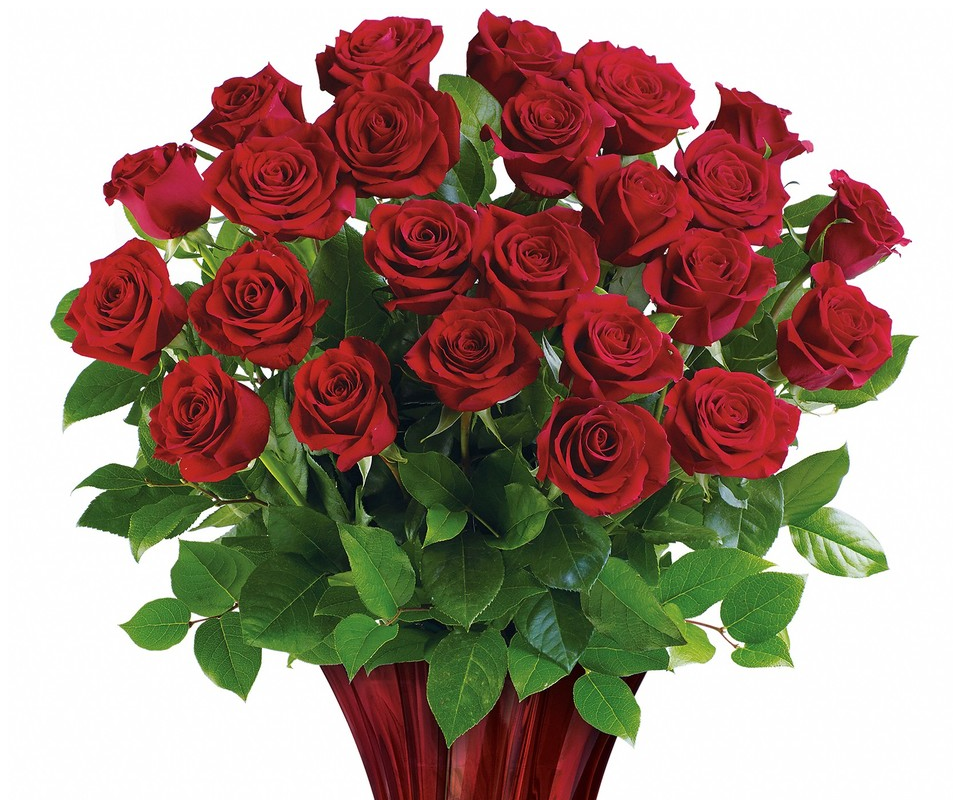
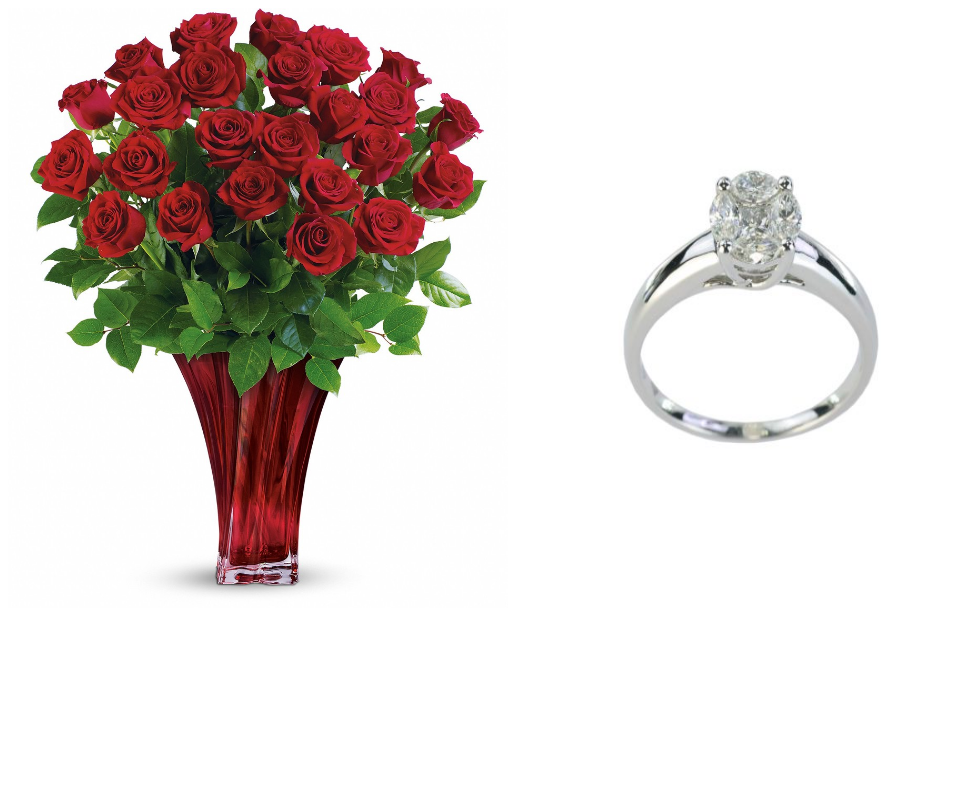
Before and after one commit to largebananapants/largebananapants.github.io, a plain HTML site: page index.html in a window 1280 px wide. Shown: the top 800 px of the page, without its empty margins (0-953 px from the left). Drawn offline with Linux system fonts and the light colour scheme.

Commit message:
Update index.html

```diff
--- a/index.html
+++ b/index.html
@@ -5,8 +5,8 @@
 </head>
 <body>
 
-<img src="roseboquet.jpg" alt="Rose Bouquet">
-<img src="diamondring.jpg" alt="Diamond Ring">
+<img src="roseboquet.jpg" alt="Rose Bouquet" style="width:500px;height:600px;">
+<img src="diamondring.jpg" alt="Diamond Ring" style="width:500px;height:600px;">
 
 </body>
 </html>
```
